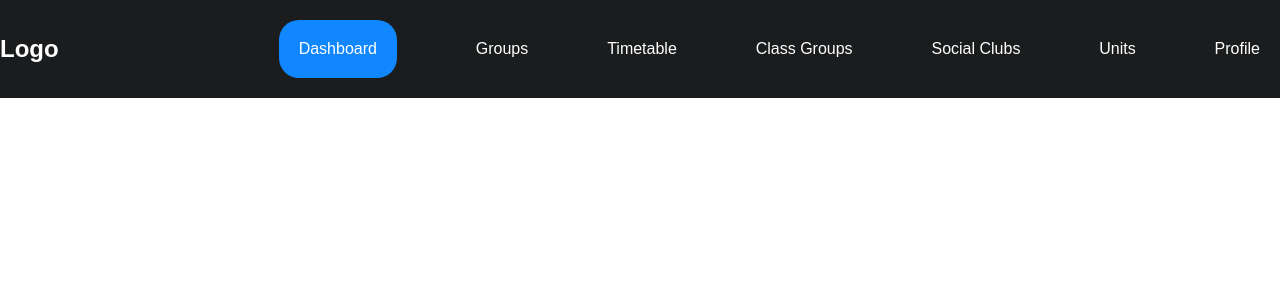
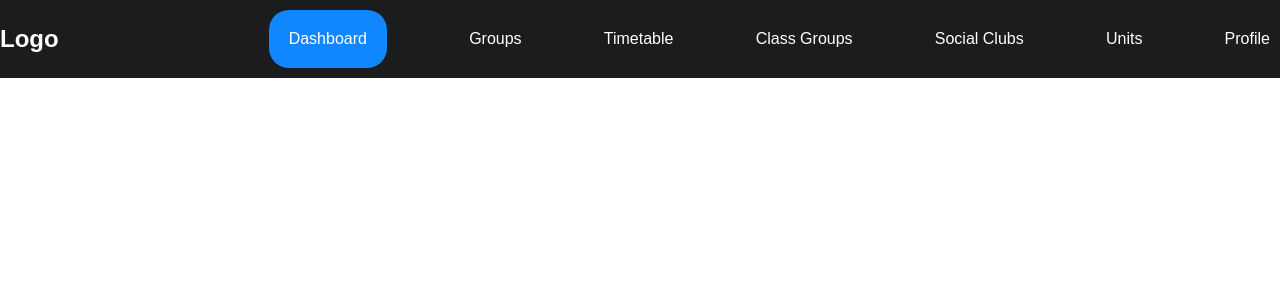
Before and after one commit to CIT-GDSC/timetable-front, a React (Vite) app: page /Timetable in a window 1280 px wide. Shown: the top 300 px of the page. Built offline with nearby package versions, Linux system fonts and the light colour scheme; sample sign-in values are in the browser's storage; a web font is replaced by a local one.

Commit message:
front end routing

```diff
--- a/src/index.css
+++ b/src/index.css
@@ -688,7 +688,7 @@ nav{
   justify-content: space-between;
   align-items: center;
   width: 100%;
-  padding: 20px;
+  padding: 10px;
 }
 .nav-links .dashboard{
   font-family: var(--fonts-title);
--- a/src/router.js
+++ b/src/router.js
@@ -29,7 +29,7 @@ const router = createBrowserRouter([
             { path: 'Dashboard', element: <Dashboard /> },
             { path: 'Profile', element: <Profile /> },
             { path: 'Discussions', element: <Discussions /> },
-            { path: 'SocialClubs', element: <SocialClubs /> },
+            { path: 'Clubs', element: <SocialClubs /> },
             { path: 'Units', element: <Units /> },
             { path: 'Trainers', element: <Trainers /> },
             { path: 'Redirects', element: <Redirects /> },
--- a/src/views/Navbar/Navbar.jsx
+++ b/src/views/Navbar/Navbar.jsx
@@ -1,5 +1,8 @@
 //eslint-disable-next-line
 import React from 'react'
+import { Link } from 'react-router-dom'
+
+
 
 const Navbar = () => {
     return (
@@ -9,10 +12,10 @@ const Navbar = () => {
             </div>
             <div className="nav-links">
                 <p className='dashboard'>Dashboard</p>
-                <p>Groups</p>
-                <p>Timetable</p>
-                <p>Class Groups</p>
-                <p>Social Clubs</p>
+                <p><Link to='/Discussion'></Link>Groups</p>
+                <p><Link to='/Timetable'></Link>Timetable</p>
+                <p><Link to='/Discussions'></Link>Class Groups</p>
+                <p><Link to='/Clubs'></Link>Social Clubs</p>
                 <p>Units</p>
                 <p>Profile</p>
             </div>
```
